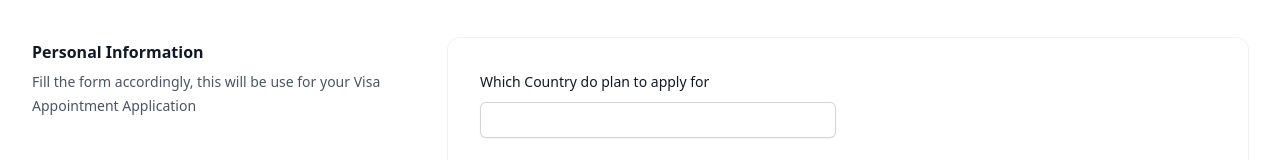
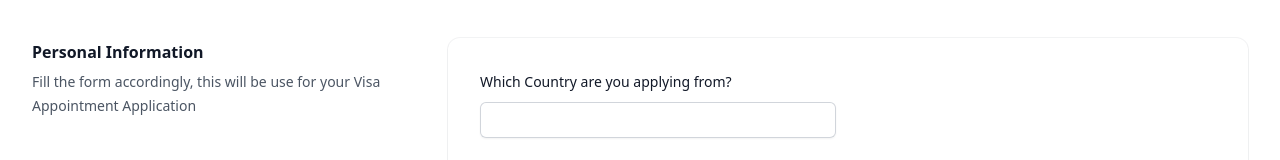
Before and after one commit to thekiwidev/imelda, a React (Vite) app: page /travel-application in a window 1280 px wide. Shown: the part 774-934 px from the top of the page. Built offline with nearby package versions, Linux system fonts and the light colour scheme.

Commit message:
final change before hostin

```diff
--- a/src/view/applications/travel/components/personalInfo.tsx
+++ b/src/view/applications/travel/components/personalInfo.tsx
@@ -23,7 +23,7 @@ const PInfo: React.FC = () => {
           <InputFlex>
             <InputField
               name="countryOfApplication"
-              label="Which Country do plan to apply for"
+              label="Which Country are you applying from?"
               gridCol={3}
             />
           </InputFlex>
```
